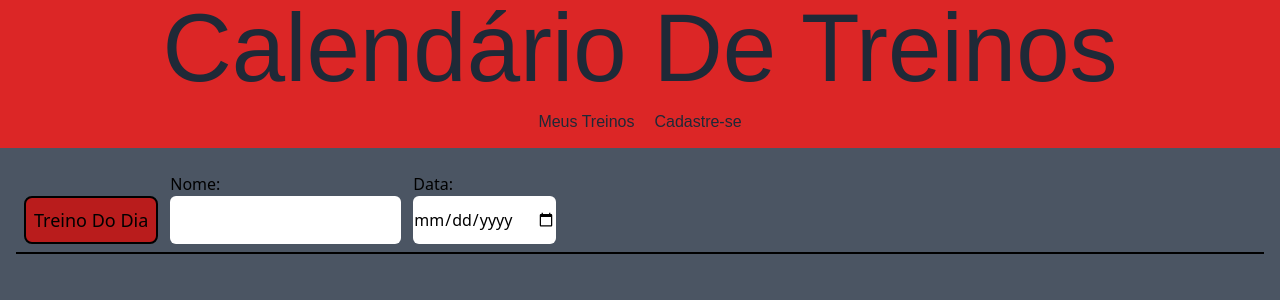
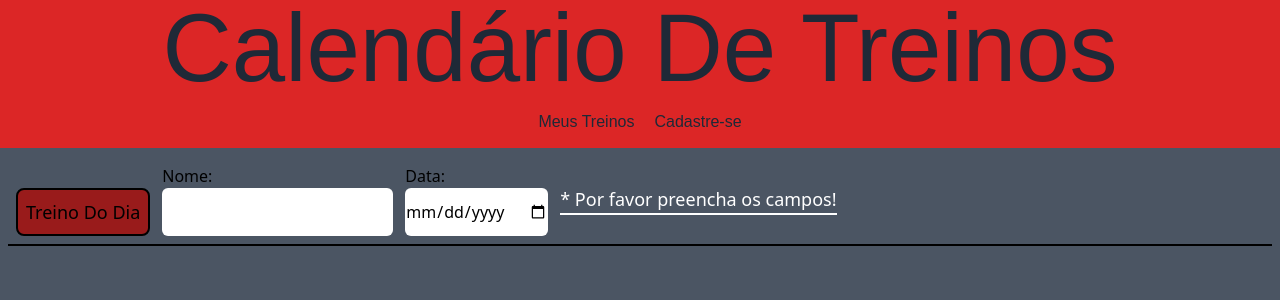
Before and after one commit to GuiValenteMM2/workout-tracker, a Vue app in the folder workout-tracker/: page / in a window 1280 px wide. Both pictures are taken after a click on the button "Treino Do Dia". Shown: the top 300 px of the page. Built offline with nearby package versions, Linux system fonts and the light colour scheme; a web font is replaced by a local one.

Commit message:
Workout tabs component done

```diff
--- a/workout-tracker/src/components/WorkoutInput.vue
+++ b/workout-tracker/src/components/WorkoutInput.vue
@@ -1,30 +1,35 @@
 <script setup>
   import { reactive } from 'vue';
 
-  defineEmits(['add-workout']);
-
-  defineProps({
-    name: {
-      type: Object,
-      required: true,
-    },
-    date: {
-      type: Number,
-      required: true,
-    }
-  })
+  const emit = defineEmits(['add-workout']);
 
   const workout = reactive({
     name: "",
     date: "",
+    exercises: [],
+    invalid: null,
+    errMsg: "",
   });
+
+  const addWorkout = () => {
+    workout.invalid = false;
+    if (workout.name !== "" || workout.date !== "") {
+      emit('add-workout', workout.name, workout.date);
+      workout.name = "";
+      workout.date = "";
+      return;
+    };
+    workout.invalid = true;
+    workout.errMsg = "* Por favor preencha os campos!";
+  }
 </script>
 
 <template>
-  <div class="flex gap-3 m-4 flex-wrap p-2 items-center border-b-2 border-double border-black">
+  <div class="flex gap-3 m-2 flex-wrap p-2 items-center border-b-2 border-double border-black">
     <button class="border-solid border-2 border-black p-2 rounded-lg mt-6
-     bg-red-700 text-lg text-black"
-     @click="$emit('add-workout')">Treino Do Dia</button>
+     bg-red-700 text-lg text-black
+     active:bg-red-950 active:border-gray-500 focus:bg-red-800"
+     @click="addWorkout()">Treino Do Dia</button>
      <div>
        <p>Nome:</p>
        <input type="text" v-model="workout.name" class="w-200 h-12 rounded-md ">
@@ -33,5 +38,6 @@
       <p>Data:</p>
       <input type="date" v-model="workout.date" class="w-200 h-12 rounded-md">
      </div>
+     <p class="text-white text-lg border-b-2 border-white" v-show="workout.invalid">{{ workout.errMsg }}</p>
   </div>
 </template>
--- a/workout-tracker/src/components/WorkoutTab.vue
+++ b/workout-tracker/src/components/WorkoutTab.vue
@@ -1,9 +1,26 @@
 <script setup>
+
+  defineEmits(['show-exercises']);
+
+  const prop = defineProps({
+    name: {
+      type: String,
+      required: true,
+    },
+    date: {
+      type: String,
+      required: true,
+    },
+  });
 
 </script>
 
 <template>
-  <div>
-    <h1> {{ workout.name }}</h1> <span>{{ workout.date }}</span> <button>Adicionar Exercício</button>
-  </div>
+    <li class="flex flex-wrap gap-5">
+      <div class="border-white border-2 bg-gray-400 w-400 p-4 rounded-md m-2 flex flex-wrap gap-2 justify-center">
+        <p>{{ name }}</p>
+        <span>{{ date }}</span>
+        <button class="border-b-black border-2 rounded-md p-1" @click="$emit('show-exercises')">Exercícios</button>
+      </div>
+    </li>
 </template>
--- a/workout-tracker/src/views/HomeView.vue
+++ b/workout-tracker/src/views/HomeView.vue
@@ -1,13 +1,15 @@
 <script setup>
+  import WorkoutTab from '@/components/WorkoutTab.vue';
   import Workout from '../components/WorkoutInput.vue';
   import { ref } from 'vue';
 
   const workoutList = ref([]);
 
-  const addWorkout = (workout) => {
+  const addWorkout = (name, date, exercises) => {
     workoutList.value.push({
-      name: workout,
+      name: name,
       date: date,
+      exercises: exercises,
     })
   }
 
@@ -15,6 +17,11 @@
 
 <template>
   <main>
-    <Workout />
+    <Workout @add-workout="addWorkout"/>
+    <ul>
+      <WorkoutTab v-for="workout in workoutList"
+      :name="workout.name"
+      :date="workout.date"/>
+    </ul>
   </main>
 </template>
```
